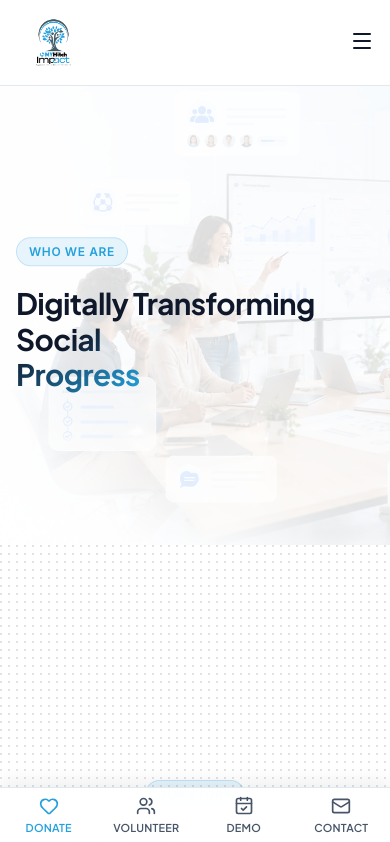
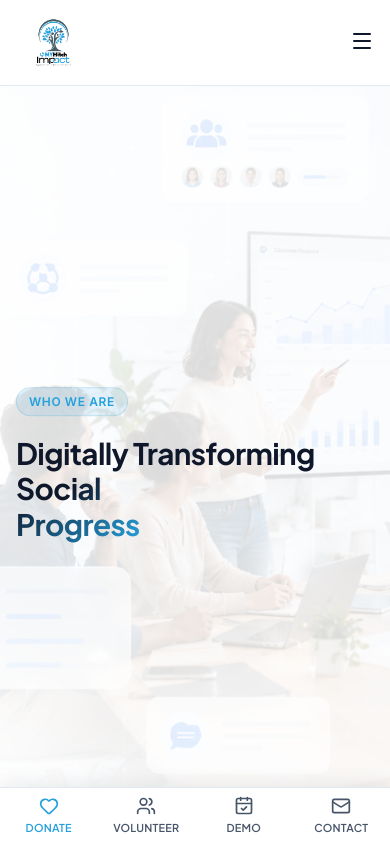
Before and after one commit to senura-d/myhitch-impact, a Next.js app: page /about in a window 390 px wide. Shown: the top 842 px of the page. Built offline with nearby package versions, Linux system fonts and the light colour scheme.

Commit message:
Make mobile sections full height

```diff
--- a/app/globals.css
+++ b/app/globals.css
@@ -104,7 +104,7 @@ html {
    of that busy imagery, so wash it out with a scrim for legibility. */
 @media (max-width: 767px) {
   .hero-section {
-    min-height: 460px;
+    min-height: calc(100vh - 85px);
   }
   .hero-section::before {
     content: '';
```
